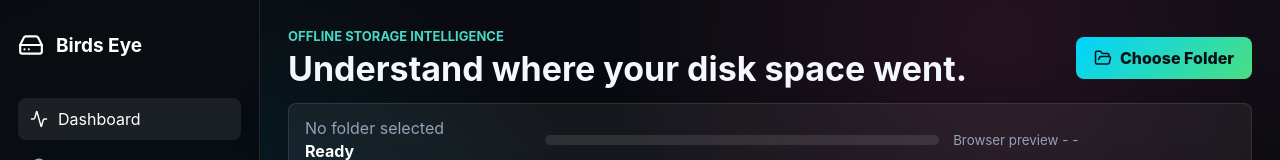
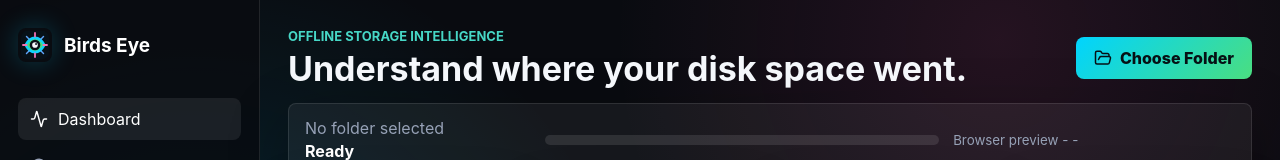
Before and after one commit to keiken-shin/birds-eye, a React (Vite) app in the folder frontend/: page / in a window 1280 px wide. Shown: the top 160 px of the page. Built offline with nearby package versions, Linux system fonts and the light colour scheme.

Commit message:
feat(brand): add birds eye logo

```diff
--- a/frontend/index.html
+++ b/frontend/index.html
@@ -3,6 +3,7 @@
   <head>
     <meta charset="UTF-8" />
     <meta name="viewport" content="width=device-width, initial-scale=1.0" />
+    <link rel="icon" type="image/svg+xml" href="/favicon.svg" />
     <title>Birds Eye</title>
   </head>
   <body>
--- a/frontend/src/main.tsx
+++ b/frontend/src/main.tsx
@@ -7,7 +7,6 @@
   Database,
   FolderOpen,
   FolderSearch,
-  HardDrive,
   Pause,
   Play,
   Radar,
@@ -45,6 +44,7 @@
   type NativeSearchResult,
 } from "./nativeClient";
 import { TreemapCanvas } from "./TreemapCanvas";
+import logoUrl from "./assets/birds-eye-logo.svg";
 import "./styles.css";
 
 function App() {
@@ -187,6 +187,8 @@
       if (latest) {
         if (latest.status === "Failed") {
           setRuntimeMessage(latest.message);
+        } else if (latest.message === "finalizing index") {
+          setRuntimeMessage("Finalizing index");
         }
         setScan((current) => ({
           ...current,
@@ -297,7 +299,7 @@
     <main className="app-shell">
       <aside className="sidebar" aria-label="Primary navigation">
         <div className="brand">
-          <HardDrive size={26} />
+          <img src={logoUrl} alt="" />
           <span>Birds Eye</span>
         </div>
         <nav>
--- a/frontend/src/styles.css
+++ b/frontend/src/styles.css
@@ -48,6 +48,13 @@
   color: #ffffff;
   font-size: 19px;
   font-weight: 750;
+}
+
+.brand img {
+  width: 34px;
+  height: 34px;
+  border-radius: 8px;
+  box-shadow: 0 0 26px rgba(14, 211, 255, 0.24);
 }
 
 .sidebar nav {
```
Also changed, not shown: frontend/public/favicon.svg (added), frontend/src/assets/birds-eye-logo.svg (added).
